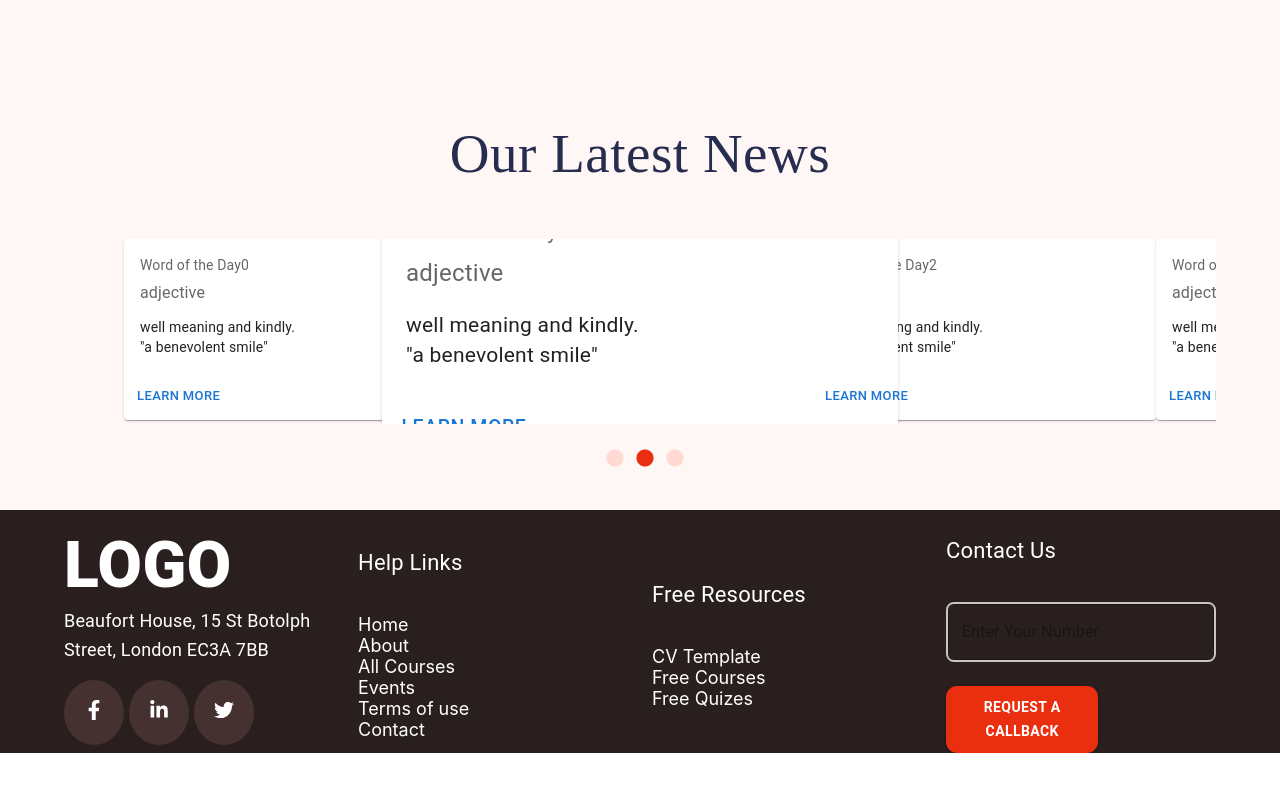
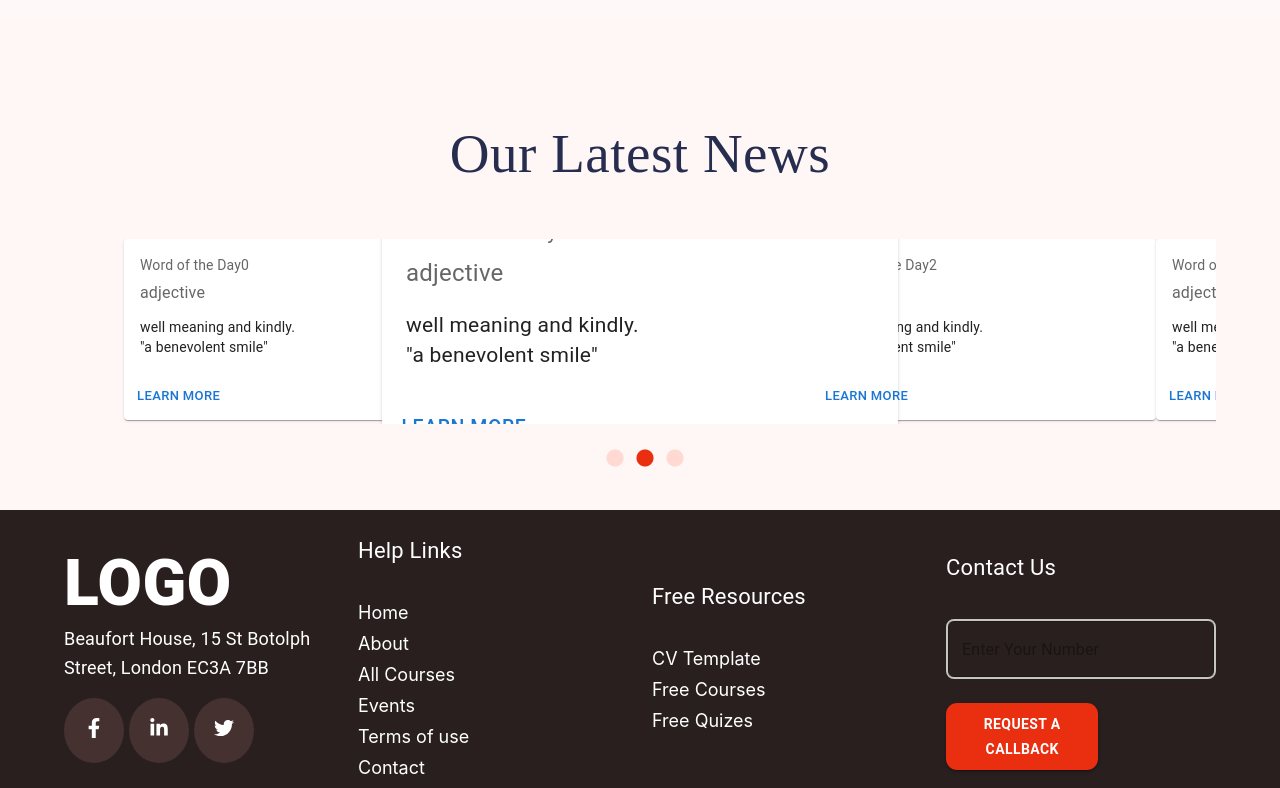
Before and after one commit to tawsifhye/firstaid-learnig-redux, a React (Create React App) app: page / in a window 1280 px wide. Shown: the part 2991-3779 px from the top of the page. Before the commit the page ends 3744 px from the top, so only its background shows below. Built offline with nearby package versions, Linux system fonts and the light colour scheme.

Commit message:
Footer added

```diff
--- a/src/Components/shared/Footer.js
+++ b/src/Components/shared/Footer.js
@@ -35,7 +35,7 @@ const Style = {
         textDecoration: 'none',
         color: 'white',
         textAlign: 'left',
-
+        marginBottom: '10px'
     }
 }
 
```
